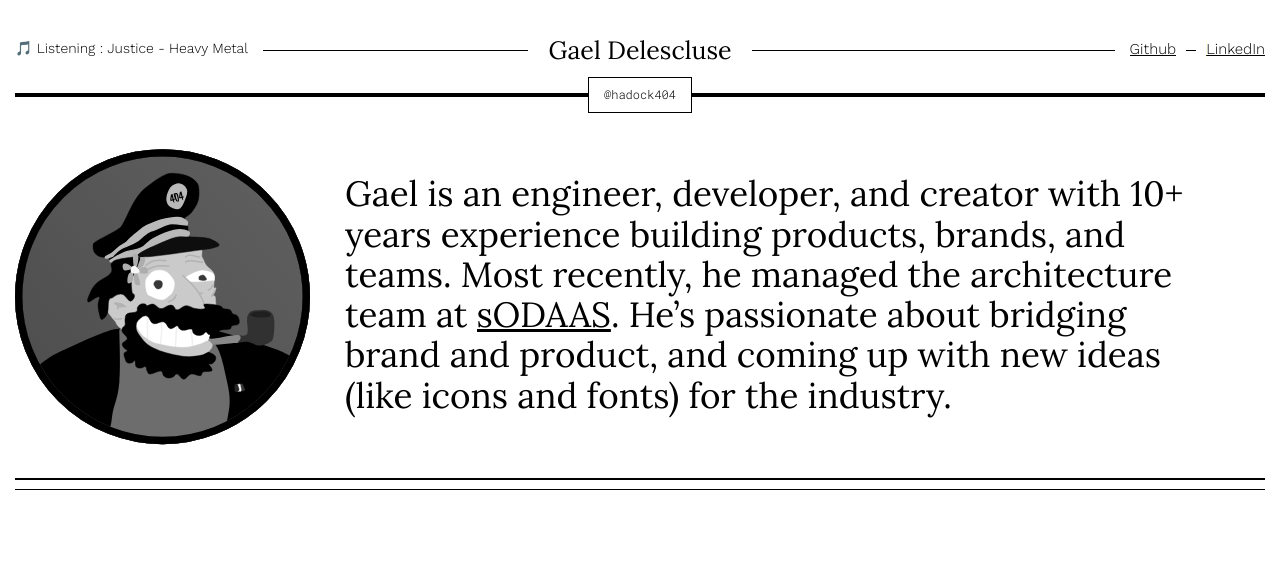
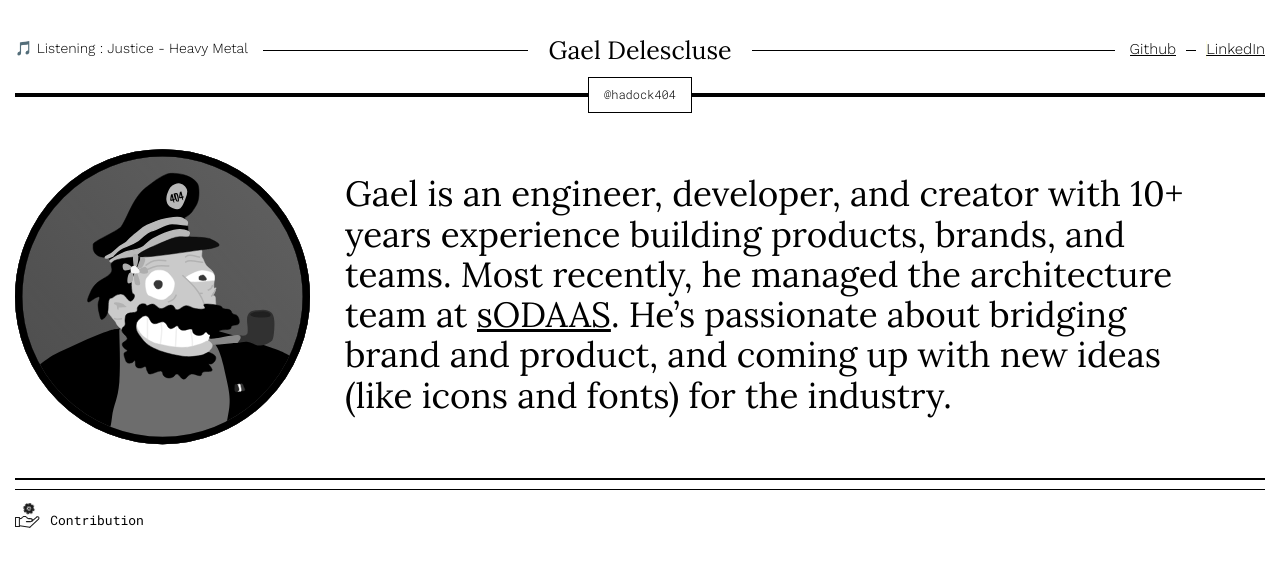
Before and after one commit to HaDock404/app-web-me, a React (Create React App) app: page /#/ in a window 1280 px wide. Shown: the top 566 px of the page. Built offline with nearby package versions, Linux system fonts and the light colour scheme.

Commit message:
contribution and icon placement

```diff
--- /dev/null
+++ b/src/components/ContributionTitle.jsx
@@ -0,0 +1,17 @@
+import '../styles/contribution.css'
+import Icon1 from './Icon1'
+
+function ContributionTitle() {
+    return (
+        <div id='contribution_title_display'>
+            <div id='contribution_title'>
+                <div id='contribution_title_icon'>
+                    <Icon1 />
+                </div>
+                <div id='contribution_title_text'>Contribution</div>
+            </div>
+        </div>
+    )
+}
+
+export default ContributionTitle
--- /dev/null
+++ b/src/components/Icon1.jsx
@@ -0,0 +1,41 @@
+import '../styles/icon.css'
+
+function Icon1() {
+    return (
+        <svg id='icon1' width="371" height="367" viewBox="0 0 371 367" fill="none" xmlns="http://www.w3.org/2000/svg">
+            <g id='hand'>
+                <rect y="207" width="15" height="144" rx="7" fill="#1B1B1B"/>
+                <rect x="57" y="207" width="15" height="144" rx="7" fill="#1B1B1B"/>
+                <rect y="222" width="15" height="72" rx="7" transform="rotate(-90 0 222)" fill="#1B1B1B"/>
+                <rect y="351" width="15" height="72" rx="7" transform="rotate(-90 0 351)" fill="#1B1B1B"/>
+                <rect x="61" y="339.4" width="15" height="163.122" rx="7" transform="rotate(-80.9422 61 339.4)" fill="#1B1B1B"/>
+                <rect x="216.3" y="366.922" width="15" height="191.145" rx="7" transform="rotate(-132.955 216.3 366.922)" fill="#1B1B1B"/>
+                <rect x="160" y="281" width="15" height="72" rx="7" transform="rotate(-90 160 281)" fill="#1B1B1B"/>
+                <rect x="196" y="237.4" width="15.5" height="38" rx="7" transform="rotate(-90 196 237.4)" fill="#1B1B1B"/>
+                <rect x="252.648" y="273.159" width="15" height="100.247" rx="7" transform="rotate(-130.681 252.648 273.159)" fill="#1B1B1B"/>
+                <path d="M349.972 242.446C355.446 237.628 358.781 230.833 359.245 223.556C359.709 216.278 357.263 209.115 352.445 203.64C347.627 198.166 340.832 194.83 333.555 194.366C326.277 193.902 319.114 196.348 313.64 201.165L323.449 212.311C325.967 210.095 329.263 208.97 332.61 209.184C335.958 209.397 339.083 210.932 341.3 213.45C343.516 215.968 344.641 219.263 344.428 222.611C344.214 225.958 342.68 229.084 340.162 231.3L349.972 242.446Z" fill="#1B1B1B"/>
+                <path d="M111.398 220.133C106.16 227.007 99.0001 232.172 90.8244 234.974C82.6487 237.775 73.8254 238.087 65.4722 235.87L69.4633 220.831C74.8396 222.258 80.5184 222.057 85.7804 220.254C91.0425 218.451 95.651 215.127 99.0223 210.702L111.398 220.133Z" fill="#1B1B1B"/>
+                <path d="M134.96 191.482C127.613 191.512 120.392 193.397 113.966 196.96C107.541 200.524 102.118 205.651 98.2016 211.868L111.366 220.162C113.887 216.161 117.377 212.861 121.513 210.567C125.648 208.274 130.296 207.061 135.025 207.041L134.96 191.482Z" fill="#1B1B1B"/>
+                <path d="M168.884 220.133C172.972 225.498 178.248 229.843 184.297 232.827C190.347 235.811 197.005 237.352 203.75 237.331L203.701 221.771C199.359 221.785 195.074 220.793 191.18 218.872C187.287 216.952 183.892 214.155 181.26 210.702L168.884 220.133Z" fill="#1B1B1B"/>
+                <path d="M145.323 191.482C152.67 191.512 159.891 193.397 166.317 196.96C172.742 200.524 178.164 205.651 182.081 211.868L168.916 220.162C166.396 216.161 162.906 212.861 158.77 210.567C154.634 208.274 149.987 207.061 145.258 207.041L145.323 191.482Z" fill="#1B1B1B"/>
+                <rect x="127" y="207" width="15.5" height="25" rx="7" transform="rotate(-90 127 207)" fill="#1B1B1B"/>
+                <path d="M226.5 222C231.658 222 236.763 222.794 241.512 224.335C246.261 225.876 250.558 228.132 254.148 230.97C257.737 233.808 260.545 237.17 262.406 240.856C264.267 244.541 265.143 248.476 264.981 252.426C264.819 256.376 263.623 260.261 261.464 263.85C259.305 267.439 256.227 270.659 252.412 273.318C248.598 275.978 244.124 278.024 239.258 279.333C234.392 280.643 229.232 281.19 224.085 280.942L225.33 265.767C227.824 265.887 230.324 265.622 232.682 264.987C235.04 264.353 237.208 263.362 239.056 262.073C240.905 260.784 242.397 259.224 243.443 257.484C244.489 255.745 245.069 253.863 245.147 251.949C245.226 250.035 244.801 248.128 243.899 246.342C242.998 244.556 241.637 242.927 239.897 241.552C238.158 240.177 236.076 239.083 233.774 238.336C231.473 237.59 228.999 237.205 226.5 237.205L226.5 222Z" fill="#1B1B1B"/>
+            </g>
+
+            <g id='puzzle'>
+                <path fill-rule="evenodd" clip-rule="evenodd" d="M204 150.5C241.555 150.5 272 120.055 272 82.5C272 44.9446 241.555 14.5 204 14.5C166.445 14.5 136 44.9446 136 82.5C136 120.055 166.445 150.5 204 150.5ZM203.5 112C219.792 112 233 98.7924 233 82.5C233 66.2076 219.792 53 203.5 53C187.208 53 174 66.2076 174 82.5C174 98.7924 187.208 112 203.5 112Z" fill="#1B1B1B"/>
+                <path d="M190 0H217.5L225.5 21H183L190 0Z" fill="#1B1B1B"/>
+                <path d="M121 95.5V68L142 60V102.5L121 95.5Z" fill="#1B1B1B"/>
+                <path d="M286 67V94.5L265 102.5V60L286 67Z" fill="#1B1B1B"/>
+                <path d="M218.5 165H191L183 144H225.5L218.5 165Z" fill="#1B1B1B"/>
+                <path d="M253.064 14.4813L272.351 34.0838L262.992 54.5147L233.185 24.2198L253.064 14.4813Z" fill="#1B1B1B"/>
+                <path d="M155.436 150.519L136.149 130.916L145.508 110.485L175.315 140.78L155.436 150.519Z" fill="#1B1B1B"/>
+                <path d="M136.393 33.4618L156.059 14.2397L176.459 23.6657L146.066 53.3725L136.393 33.4618Z" fill="#1B1B1B"/>
+                <path d="M272.107 131.538L252.441 150.76L232.041 141.334L262.434 111.627L272.107 131.538Z" fill="#1B1B1B"/>
+                <circle cx="203.5" cy="82.5" r="17.5" fill="#1B1B1B"/>
+            </g>
+        </svg>
+    )
+}
+
+export default Icon1
--- a/src/pages/Home.jsx
+++ b/src/pages/Home.jsx
@@ -2,6 +2,7 @@ import Header from '../components/Header'
 import Username from '../components/Username'
 import Intro from '../components/Intro'
 import Separation2 from '../components/Separation2'
+import ContributionTitle from '../components/ContributionTitle'
 
 function Home() {
     return (
@@ -10,6 +11,7 @@ function Home() {
             <Username />
             <Intro />
             <Separation2 />
+            <ContributionTitle />
         </>
     )
 }
--- /dev/null
+++ b/src/styles/contribution.css
@@ -0,0 +1,32 @@
+#contribution_title_display {
+    width: 100%;
+    display: flex;
+    flex-direction: row;
+    justify-content: center;
+}
+
+#contribution_title {
+    width: 100%;
+    max-width: 1300px;
+    height: 25px;
+    display: flex;
+    flex-direction: row;
+    justify-content: flex-start;
+    align-items: flex-end;
+    padding: 15px;
+    padding-top: 5px;
+}
+
+#contribution_title_icon {
+    width: auto;
+    height: 100%;
+    margin-right: 10px;
+}
+
+#contribution_title_text {
+    font-family: "Roboto Mono", monospace;
+    font-optical-sizing: auto;
+    font-weight: 400;
+    font-style: normal;
+    font-size: 13px;
+}
--- /dev/null
+++ b/src/styles/icon.css
@@ -0,0 +1,19 @@
+#icon1 {
+    width: auto;
+    height: 100%;
+}
+
+#puzzle {
+    transform-origin: 60% 25%;
+    transform-origin: 204px 82px;
+    animation: infiniteRotation 6s linear infinite;
+}
+
+@keyframes infiniteRotation {
+    from {
+      transform: rotate(0deg);
+    }
+    to {
+      transform: rotate(360deg);
+    }
+  }
```
